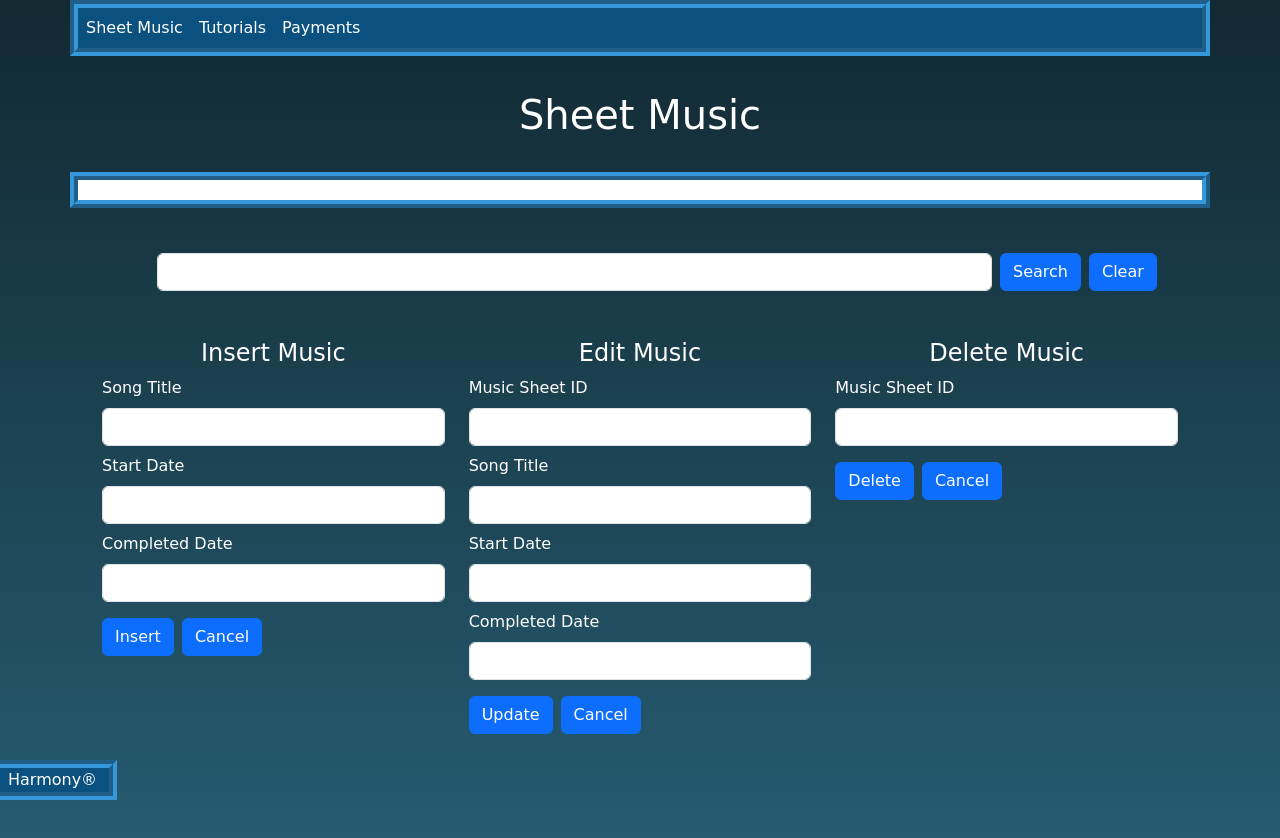
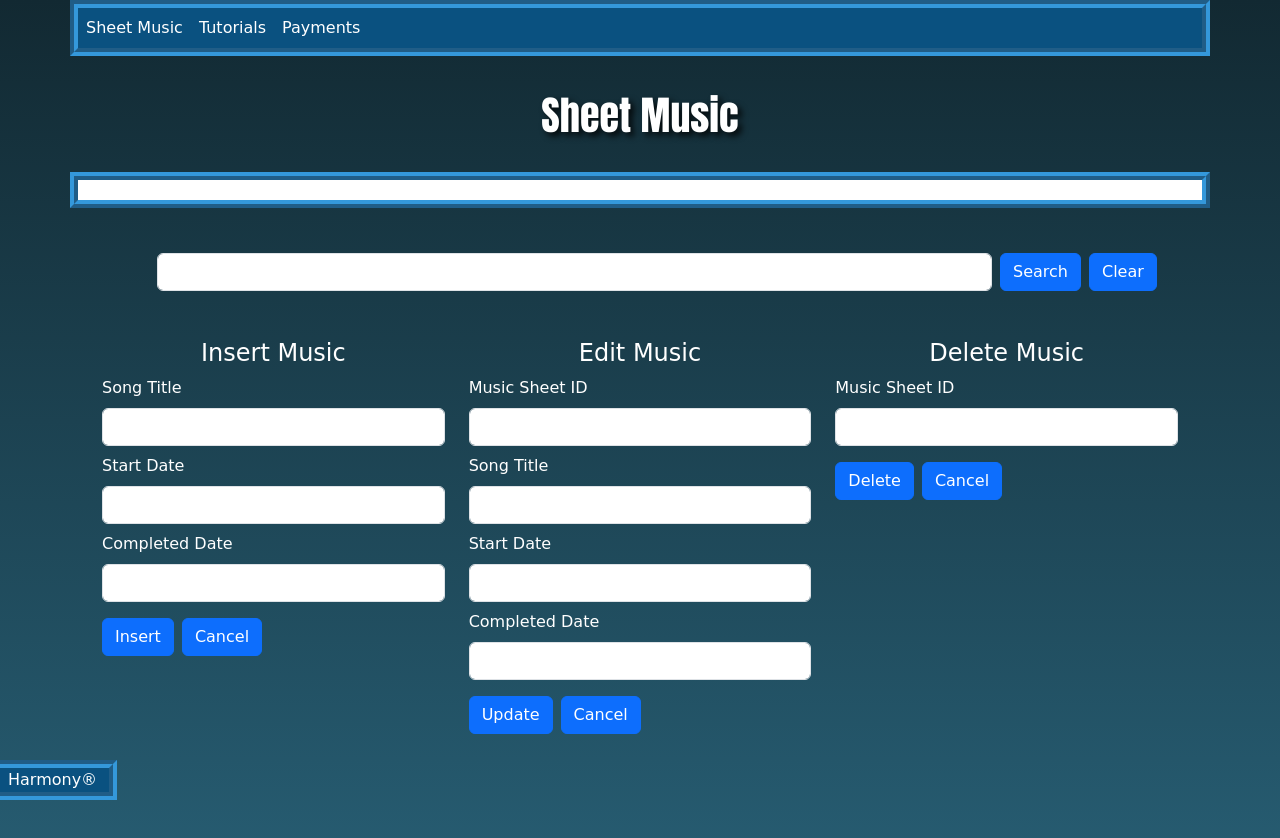
Before and after one commit to ACM112021/HarmonyDemo, a plain HTML site: page webapp_01/wwwroot/index.html in a window 1280 px wide. Drawn offline with nearby package versions, Linux system fonts and the light colour scheme; no server answers.

Commit message:
Added more Music Sheets, changed page title font to Impact

```diff
--- a/webapp_01/wwwroot/index.css
+++ b/webapp_01/wwwroot/index.css
@@ -45,11 +45,13 @@ body {
 }
 
 .page-title {
-    text-align: center;
-    font-family: 'Script Std', cursive;
+    text-align: left;
+    font-family: Impact, sans-serif;
+    text-shadow: 4px 4px 6px rgba(0, 0, 0, 0.8);
     margin-bottom: 25px;
     margin-top: 25px;
     color: white;
+    width: 100%;
 }
 
 .col-music-sheet-table {
```
Also changed, not shown: 12 other files.
